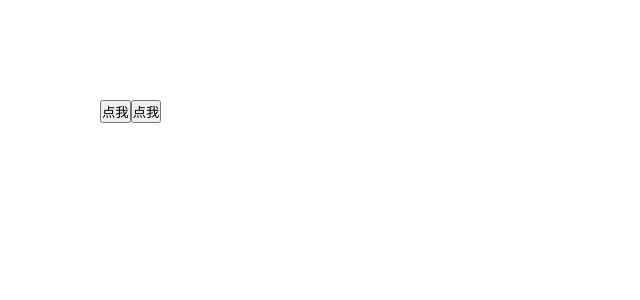
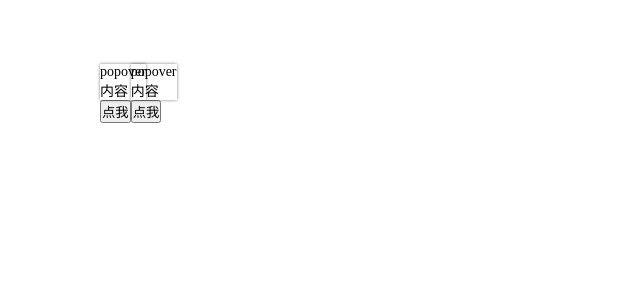
Before and after one commit to Shi-Dekai/origin-ui, a Vue app: page / in a window 1280 px wide. Shown: the top 300 px of the page, without its empty margins (0-640 px from the left). Built offline with nearby package versions, Linux system fonts and the light colour scheme.

Commit message:
解决当容器有 overflow:hidden; 造成的 bug

```diff
--- a/src/components/Popover.vue
+++ b/src/components/Popover.vue
@@ -1,9 +1,11 @@
 <template>
   <div class="popover" @click.stop="xxx">
-    <div class="content-wrapper" v-if="visible" @click.stop>
+    <div ref="contentWrapper" class="content-wrapper" v-if="visible" @click.stop>
       <slot name="content"></slot>
     </div>
-    <slot></slot>
+    <span class="triggerWrapper" ref="triggerWrapper">
+      <slot></slot>
+    </span>
   </div>
 </template>
 
@@ -13,12 +15,18 @@
 
   @Component
   export default class Popover extends Vue {
-    visible = false;
+    visible = true;
 
     xxx() {
       this.visible = !this.visible;
       if (this.visible) {
         this.$nextTick(() => {
+          document.body.appendChild(this.$refs.contentWrapper);
+
+          const {width, height, left, top} = this.$refs.triggerWrapper.getBoundingClientRect();
+          console.log(width, height, left, top);
+          this.$refs.contentWrapper.style.left = left + window.scrollX + 'px';
+          this.$refs.contentWrapper.style.top = top + window.scrollY + 'px';
           const eventHandler = () => {
             this.visible = false;
             console.log('隐藏弹出框');
@@ -38,13 +46,11 @@
     display: inline-block;
     vertical-align: top;
     position: relative;
+  }
 
-    > .content-wrapper {
-      border: 1px solid red;
-      position: absolute;
-      bottom: 100%;
-      left: 0;
-      box-shadow: 0 0 3px rgba(0, 0, 0, .5);
-    }
+  .content-wrapper {
+    position: absolute;
+    box-shadow: 0 0 3px rgba(0, 0, 0, .5);
+    transform: translateY(-100%);
   }
 </style>
```
